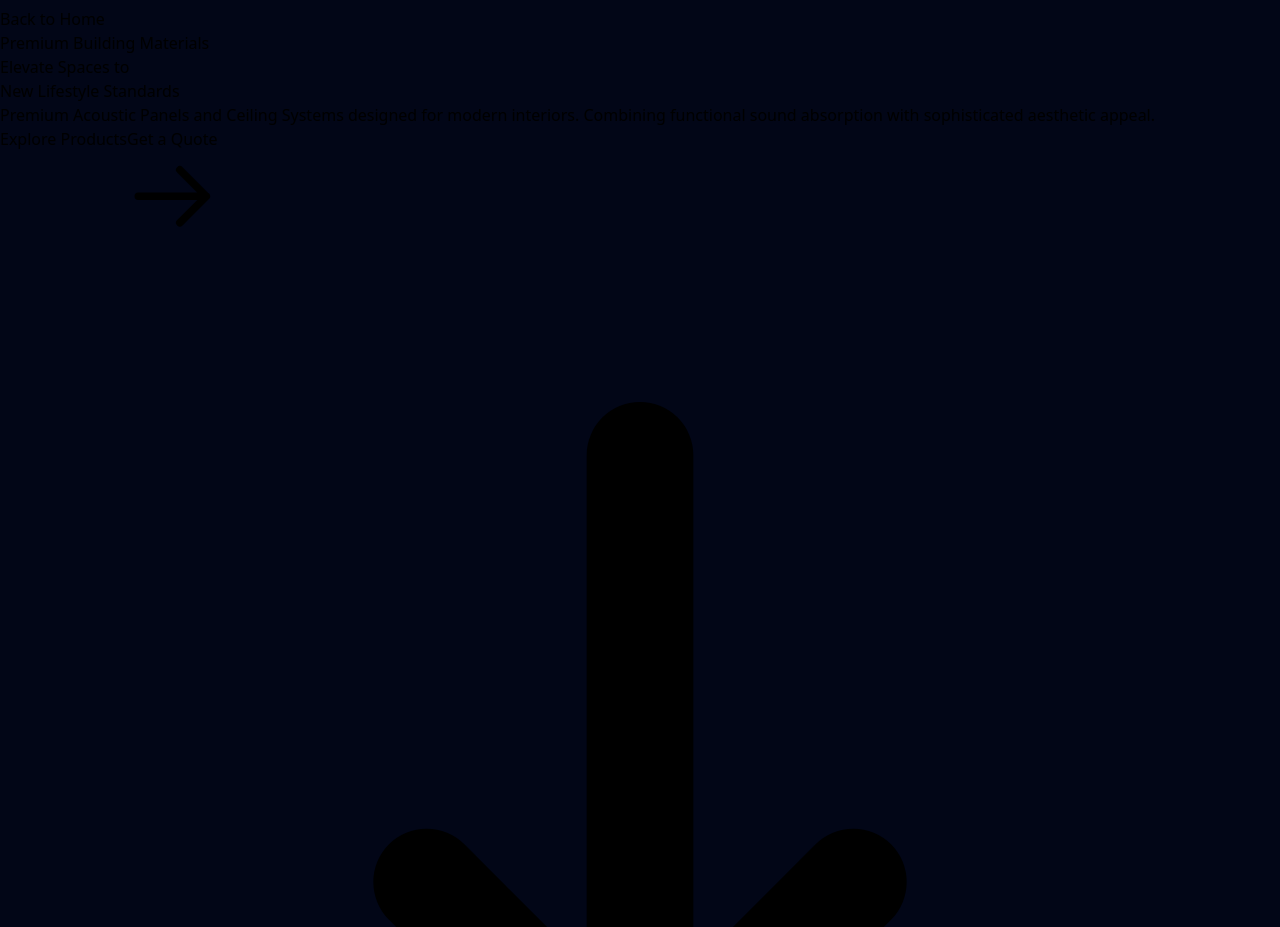
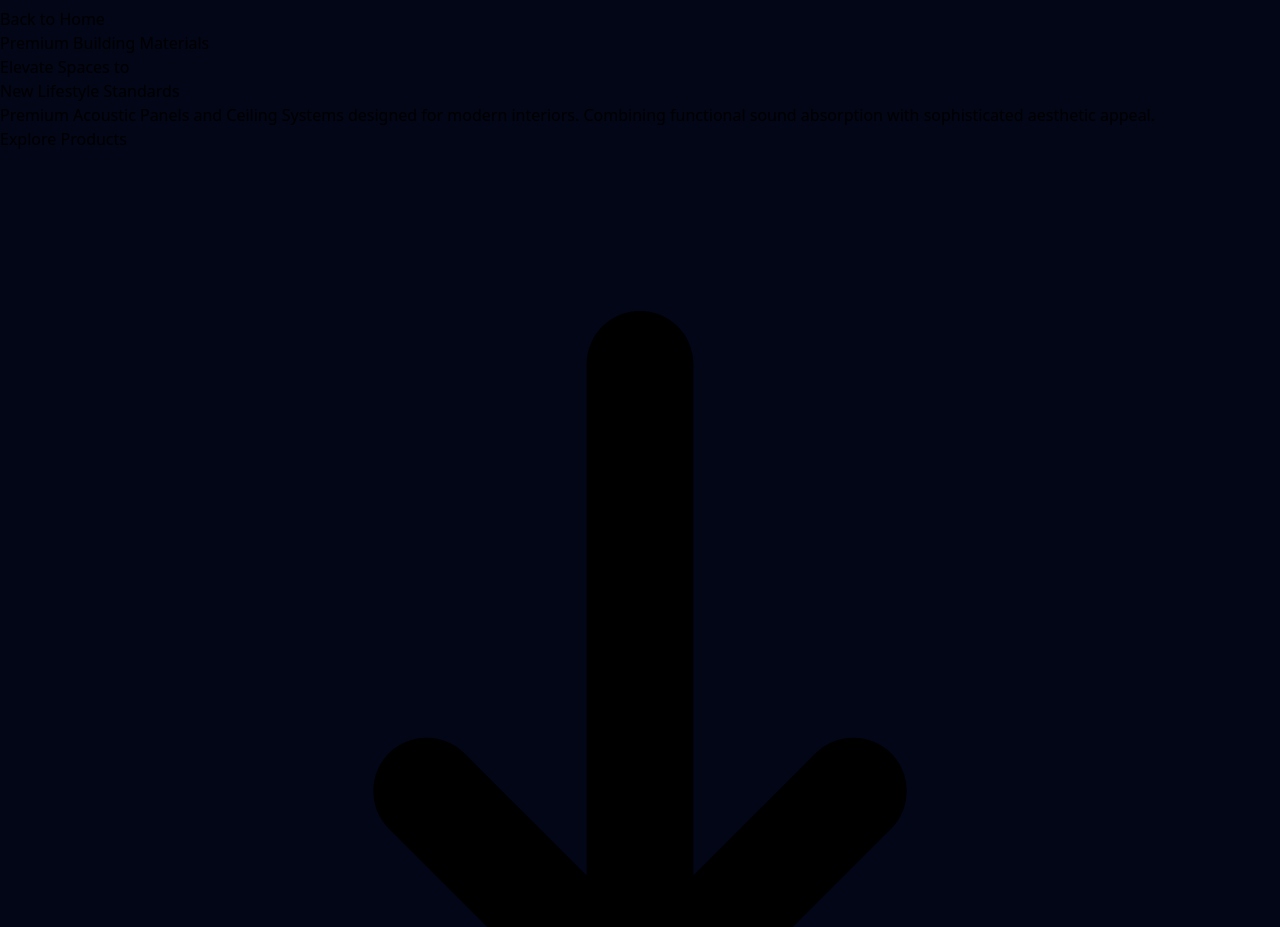
Before and after one commit to dhanushfdh/mahaduyutha-site, a React (Vite) app: page / in a window 1280 px wide. Shown: the part 1480-2407 px from the top of the page. Built offline with nearby package versions, Linux system fonts and the light colour scheme.

Commit message:
Remove 'Get a Quote' button and update image URL
Removed the 'Get a Quote' button and updated the image URL for the 'Education' section.

```diff
--- a/src/App.jsx
+++ b/src/App.jsx
@@ -235,10 +235,6 @@ const Hero = ({ setCurrentView }) => (
       <button onClick={() => setCurrentView('product')} className="group relative px-8 py-4 bg-white text-slate-950 font-semibold rounded-full overflow-hidden transition-all hover:scale-105 active:scale-95 w-full sm:w-auto shadow-[0_0_40px_-10px_rgba(255,255,255,0.4)]">
         <div className="absolute inset-0 w-full h-full bg-gradient-to-r from-transparent via-white/50 to-transparent -translate-x-full group-hover:animate-shimmer"></div>
         <span className="relative">Explore Products</span>
-      </button>
-      <button onClick={() => setCurrentView('about')} className="px-8 py-4 bg-white/5 text-white font-medium rounded-full border border-white/10 backdrop-blur-md transition-all hover:bg-white/10 hover:border-white/20 w-full sm:w-auto flex items-center justify-center space-x-2">
-        <span>Get a Quote</span>
-        <svg className="w-4 h-4" fill="none" stroke="currentColor" viewBox="0 0 24 24"><path strokeLinecap="round" strokeLinejoin="round" strokeWidth="2" d="M14 5l7 7m0 0l-7 7m7-7H3"></path></svg>
       </button>
       <a
         href="/brochure.pdf"
@@ -527,7 +523,7 @@ const ApplicationsPage = () => {
     },
     {
       title: "Education",
-      image: "https://images.unsplash.com/photo-1523050854058-8df90110c9f1?q=80&w=800&auto=format&fit=crop",
+      image: "https://images.unsplash.com/photo-1509062522246-3755977927d7?q=80&w=1200&auto=format&fit=crop",
       items: [
         "Classrooms",
         "Lecture Halls",
```
